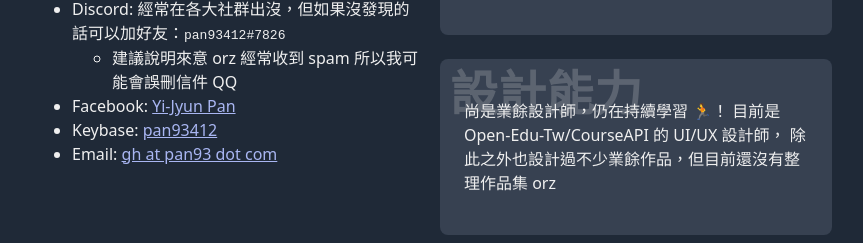
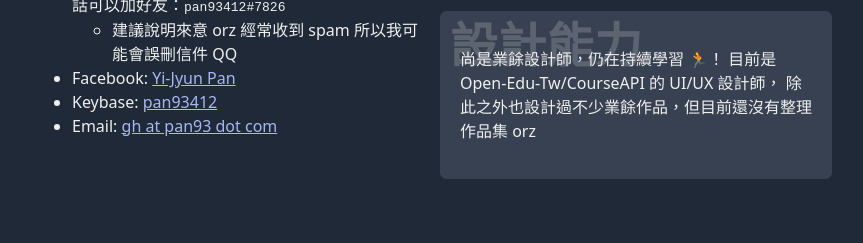
Before and after one commit to pan93412/personal-readme-v2, a website built with Parcel: page src/index.html in a window 1280 px wide. Shown: the part 794-1037 px from the top of the page, without its empty margins (208-1071 px from the left). After the commit the page ends 981 px from the top, so only its background shows below. Built offline with nearby package versions, Linux system fonts and the light colour scheme; a small style sheet from the web is missing.

Commit message:
refactor(skill-card): Tweak the padding

```diff
--- a/src/style/skill-card.scss
+++ b/src/style/skill-card.scss
@@ -1,4 +1,4 @@
-$base-padding: 24px;
+$base-padding: 20px;
 $gap-between-cards: $base-padding;
 $card-corner-radius: calc($base-padding / 3);
 
```
